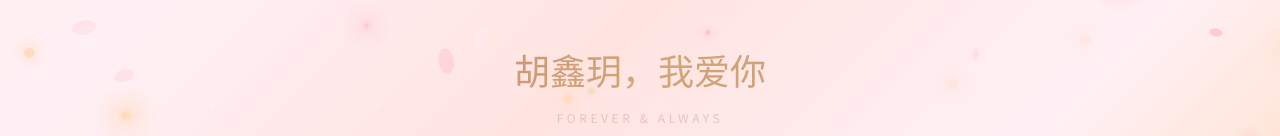
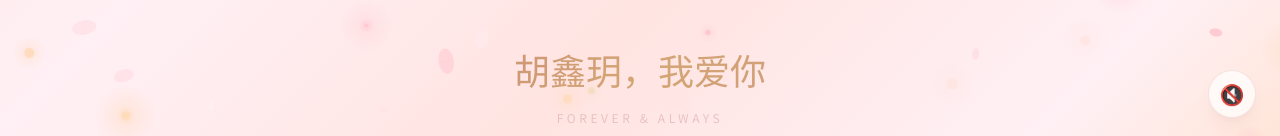
Before and after one commit to Carry-0304/love-site, a Next.js app in the folder love-site/: page /love-site/ in a window 1280 px wide. Both pictures are taken after typing "Sample123" into the empty fields and a click on the button "打开信箱 💌". Shown: the part 3589-3725 px from the top of the page. Built offline with nearby package versions, Linux system fonts and the light colour scheme.

Commit message:
feat: 添加背景音乐组件，右下角浮动音乐按钮

```diff
--- /dev/null
+++ b/love-site/app/components/BackgroundMusic.tsx
@@ -0,0 +1,74 @@
+"use client";
+
+import { useState, useRef, useCallback } from "react";
+import { motion } from "framer-motion";
+
+interface Props {
+  src: string;
+}
+
+export default function BackgroundMusic({ src }: Props) {
+  const [playing, setPlaying] = useState(false);
+  const audioRef = useRef<HTMLAudioElement | null>(null);
+
+  const toggle = useCallback(() => {
+    const audio = audioRef.current;
+    if (!audio) return;
+
+    if (playing) {
+      audio.pause();
+      setPlaying(false);
+    } else {
+      audio.play().then(() => setPlaying(true)).catch(() => {
+        // Browser blocked autoplay — user needs to interact again
+        setPlaying(false);
+      });
+    }
+  }, [playing]);
+
+  // Attempt autoplay on first user interaction with the page
+  const tryAutoPlay = useCallback(() => {
+    const audio = audioRef.current;
+    if (!audio || playing) return;
+    audio.volume = 0.35;
+    audio.loop = true;
+    audio.play().then(() => setPlaying(true)).catch(() => {});
+  }, [playing]);
+
+  return (
+    <>
+      {/* Invisible audio element */}
+      <audio ref={audioRef} src={src} preload="auto" loop />
+
+      {/* First-interaction autoplay trigger */}
+      <div
+        className="fixed inset-0 z-0 pointer-events-none"
+        onClick={tryAutoPlay}
+        onTouchStart={tryAutoPlay}
+        style={{ zIndex: -1 }}
+      />
+
+      {/* Floating music button */}
+      <motion.button
+        onClick={toggle}
+        className="fixed bottom-6 right-6 z-50 w-12 h-12 rounded-full bg-white/70 backdrop-blur-md border border-rose-dried/20 shadow-lg shadow-rose-dried/10 flex items-center justify-center text-xl cursor-pointer hover:shadow-xl hover:shadow-rose-dried/20 hover:scale-105 transition-all"
+        initial={{ opacity: 0, y: 20 }}
+        animate={{ opacity: 1, y: 0 }}
+        transition={{ delay: 1.5, duration: 0.6 }}
+        title={playing ? "暂停音乐" : "播放音乐"}
+      >
+        <motion.span
+          animate={playing ? { rotate: 360 } : { rotate: 0 }}
+          transition={
+            playing
+              ? { duration: 3, repeat: Infinity, ease: "linear" }
+              : { duration: 0.3 }
+          }
+          style={{ display: "inline-block" }}
+        >
+          {playing ? "🎵" : "🔇"}
+        </motion.span>
+      </motion.button>
+    </>
+  );
+}
--- a/love-site/app/page.tsx
+++ b/love-site/app/page.tsx
@@ -11,6 +11,7 @@ import CherryBlossoms from "./components/CherryBlossoms";
 import FloatingParticles from "./components/FloatingParticles";
 import StarTrail from "./components/StarTrail";
 import ToastNotification from "./components/ToastNotification";
+import BackgroundMusic from "./components/BackgroundMusic";
 
 export default function Home() {
   const [isLoaded, setIsLoaded] = useState(false);
@@ -37,6 +38,9 @@ export default function Home() {
           {/* --- Background ambient effects --- */}
           <FloatingParticles />
           <CherryBlossoms />
+
+          {/* --- Background music --- */}
+          <BackgroundMusic src="/audio/bg-music.mp3" />
 
           {/* --- Cursor star trail (desktop only) --- */}
           <StarTrail />
```
